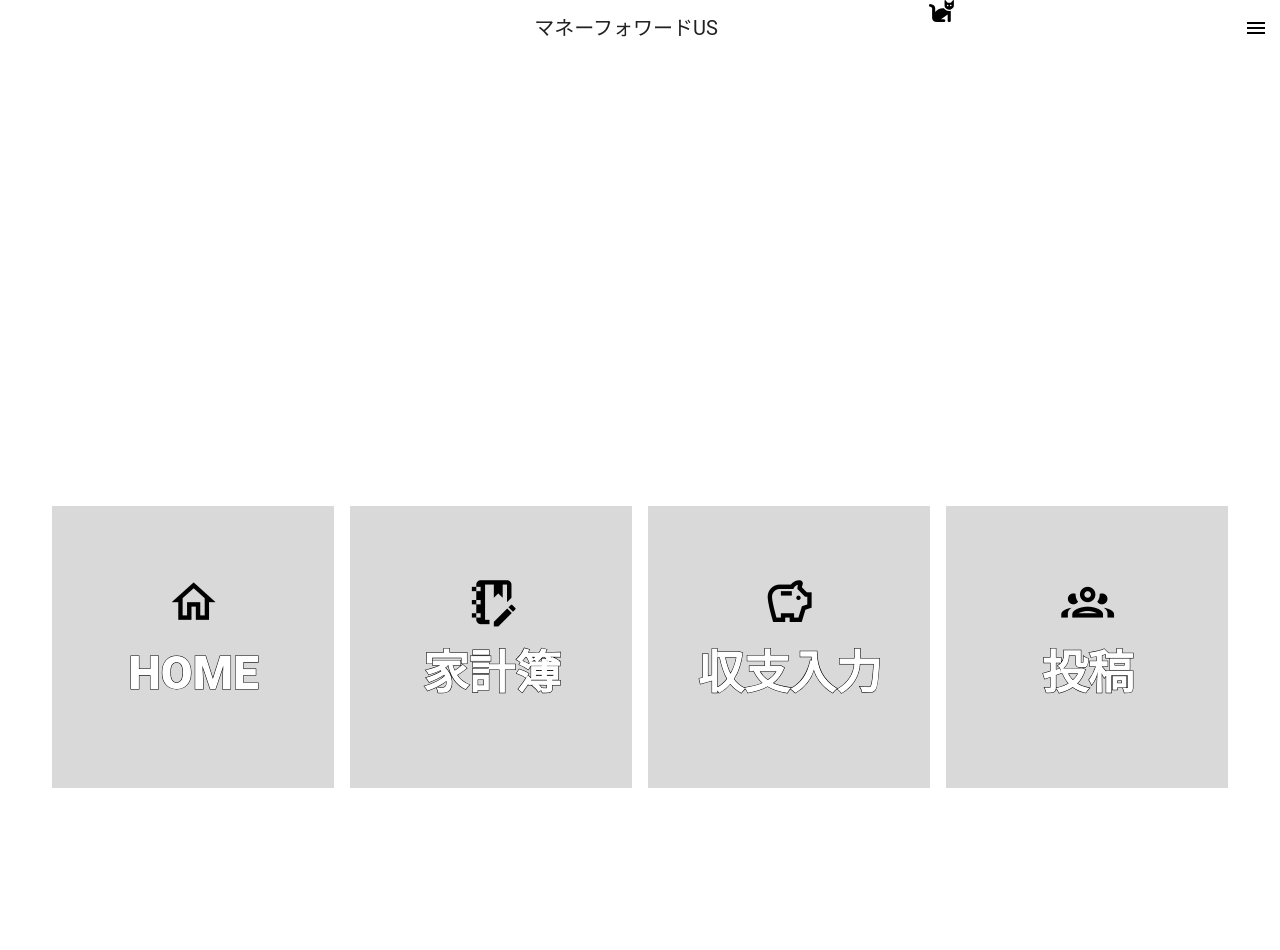
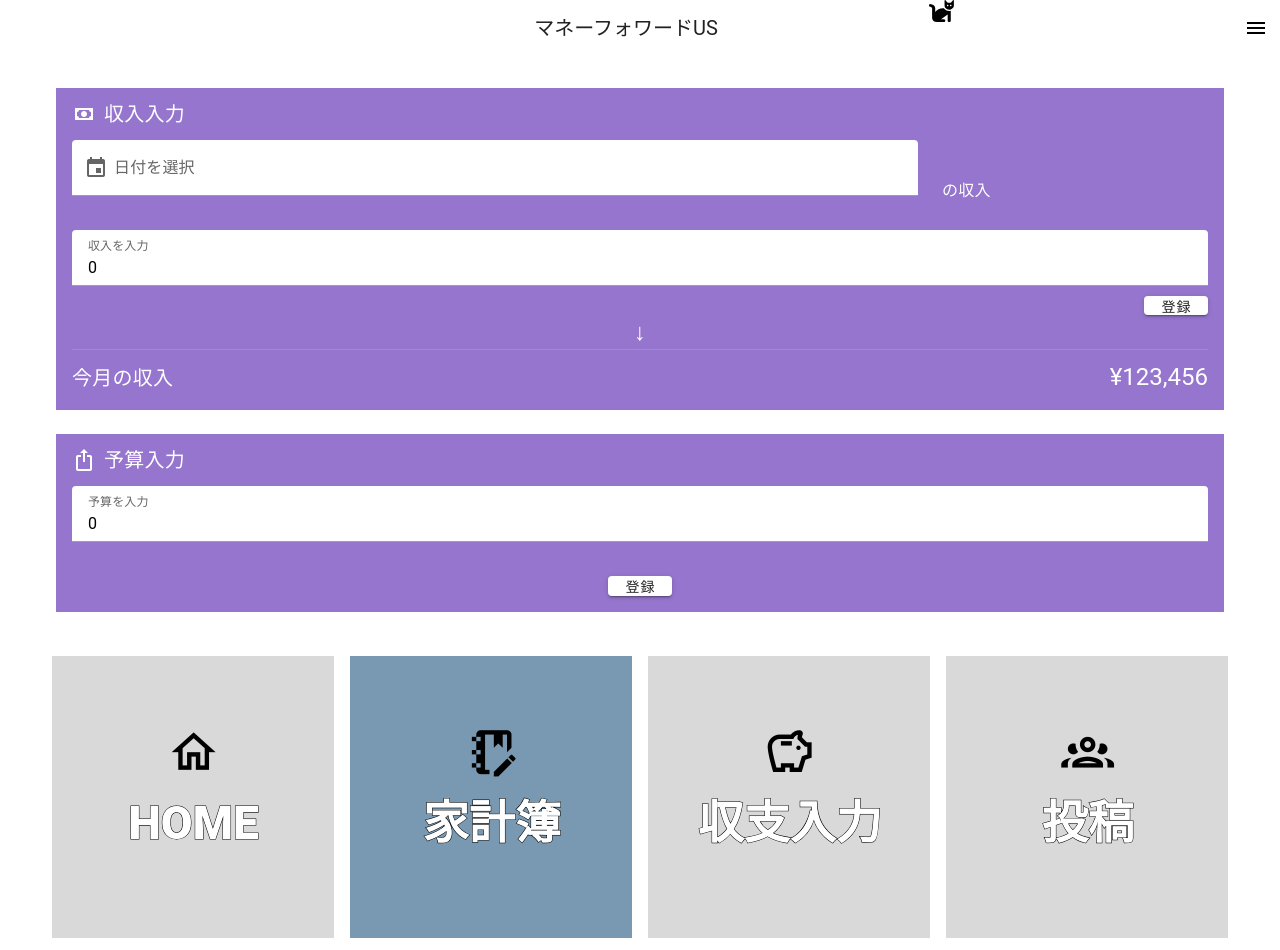
Before and after one commit to mfUS-nitkc/moneyfUS, a Nuxt app in the folder frontend/: page /asset/income in a window 1280 px wide. Before the commit the page ends 800 px from the top, so only its background shows below. Built offline with nearby package versions, Linux system fonts and the light colour scheme.

Commit message:
feat: asset income

```diff
--- /dev/null
+++ b/frontend/src/components/asset/income/card.vue
@@ -0,0 +1,9 @@
+<template>
+  <v-col cols="12">
+    <v-card flat rounded=0 color="deep-purple-lighten-2">
+    <slot />
+    </v-card>
+  </v-col>
+</template>
+<script lang="ts" setup>
+</script>
--- a/frontend/src/components/footer/button.vue
+++ b/frontend/src/components/footer/button.vue
@@ -35,7 +35,7 @@
 const btnClass = computed(() => {
   const classNameAry = ["btn"];
   console.log(props.link)
-  if (props.link === useRoute().fullPath) {
+  if (props.link?.split("/")[1] === useRoute().fullPath.split("/")[1]) {
     classNameAry.push("selected");
   }
   return classNameAry.join(" ");
--- a/frontend/src/components/footer/index.vue
+++ b/frontend/src/components/footer/index.vue
@@ -24,7 +24,7 @@
   },{
     name: '家計簿',
     icon: 'mdi-notebook-edit-outline',
-    link: '/kake',
+    link: '/asset',
   },{
     name: '収支入力',
     icon: 'mdi-piggy-bank-outline',
--- /dev/null
+++ b/frontend/src/components/form/DatePicker.vue
@@ -0,0 +1,50 @@
+<template>
+    <v-menu v-model="menu" :close-on-content-click="false" transition="scale-transition" offset-y min-width="auto">
+      <template v-slot:activator="{ props }">
+        <v-text-field
+          v-bind="props"
+          :model-value="formattedDate"
+          label="日付を選択"
+          readonly
+          prepend-inner-icon="mdi-calendar"
+          bg-color="white"
+        ></v-text-field>
+      </template>
+      <v-date-picker
+        v-model="selectedDate"
+        @update:model-value="emitDate"
+      ></v-date-picker>
+    </v-menu>
+</template>
+
+<script setup lang="ts">
+// 親コンポーネントから受け取る日付
+const props = defineProps<{ modelValue: Date | null }>();
+
+// 親コンポーネントに値を渡す
+const emit = defineEmits<{ (event: 'update:modelValue', value: Date | null): void }>();
+
+// 選択された日付（内部状態）
+const selectedDate = ref<Date | null>(props.modelValue ?? null);
+// メニュー開閉状態
+const menu = ref<boolean>(false);
+
+// `modelValue` が変更されたときに `selectedDate` も更新
+watch(() => props.modelValue, (newValue) => {
+  selectedDate.value = newValue ?? null;
+});
+
+// YYYY-MM-DD → YYYY年MM月DD日 に変換する（`null` チェックを追加）
+const formattedDate = computed(() => {
+  if (!selectedDate.value) return ""; // `null` の場合は空文字
+  const date = selectedDate.value.toLocaleDateString()
+  return date
+});
+
+// 親コンポーネントに値を渡す
+const emitDate = (date: Date | null) => {
+  selectedDate.value = date;
+  emit('update:modelValue', date);
+  menu.value = false; // 日付を選択したらピッカーを閉じる
+};
+</script>
--- a/frontend/src/components/majorButton.vue
+++ b/frontend/src/components/majorButton.vue
@@ -1,6 +1,6 @@
 <template>
   <v-col cols="12">
-    <v-btn :style="buttonStyle" block height="80" @click="handleClick" class="common-button">
+    <v-btn :style="buttonStyle" block height="80" @click="handleClick" class="common-button" :to="link" nuxt>
       <!-- アイコン部分 -->
       <v-icon size="40" class="button-icon" :style="{color: textColor}">{{ icon }}</v-icon>
       <!-- テキスト部分 -->
@@ -17,11 +17,13 @@
  * - icon: ボタン左側に表示するアイコン名
  * - text: ボタンに表示するテキスト
  * - color: ボタンの背景色（例: '#673AB7' や 'blue'）
+ * - link: ボタンのリンク
  */
 const props = defineProps<{
   icon: string
   text: string
   color: string
+  link?: string
 }>()
 
 /**
--- /dev/null
+++ b/frontend/src/libs/amount.ts
@@ -0,0 +1,3 @@
+export function numberToAmountString(amount: number): string {
+  return amount.toLocaleString('ja-JP')
+}
--- /dev/null
+++ b/frontend/src/libs/index.ts
@@ -0,0 +1 @@
+export * from './amount'
--- /dev/null
+++ b/frontend/src/pages/asset/income.vue
@@ -0,0 +1,92 @@
+<template>
+  <v-container>
+    <v-row>
+      <asset-income-card>
+        <v-card-item>
+          <template v-slot:prepend>
+            <v-icon icon="mdi-cash"></v-icon>
+          </template>
+        <v-card-title>
+          収入入力
+        </v-card-title>
+      </v-card-item>
+      <v-card-text>
+        <v-row align="baseline">
+          <v-col cols="9">
+            <FormDatePicker v-model="selectedDate" />
+          </v-col>
+          <v-col cols="3">
+            <div style="font-size:1rem">
+              の収入
+            </div>
+          </v-col>
+        </v-row>
+        <v-row>
+          <v-col class="py-0">
+            <v-text-field v-model="currentInputIncomeAmount" bg-color="white" type="number" label="収入を入力" />
+          </v-col>
+        </v-row>
+        <v-row justify="end" class="mt-0">
+          <v-col cols="auto" class="py-0 d-flex justify-end">
+            <v-btn height="1.2rem" >登録</v-btn>
+          </v-col>
+        </v-row>
+        <v-row>
+          <v-spacer />
+          <div style="font-size: 1.5rem">↓</div>
+          <v-spacer />
+        </v-row>
+        <v-row>
+          <v-col class="py-0">
+            <v-divider></v-divider>
+          </v-col>
+        </v-row>
+        <v-row align="center">
+          <v-col>
+            <div class="text-h6">
+              今月の収入
+            </div>
+          </v-col>
+          <v-col cols="auto" class="d-flex justify-end">
+            <div class="text-h5">
+              ¥{{ numberToAmountString(123456) }}
+            </div>
+            </v-col>
+          </v-row>
+      </v-card-text>
+      </asset-income-card>
+    </v-row>
+    <v-row justify="center">
+      <AssetIncomeCard>
+        <v-card-item>
+          <template v-slot:prepend>
+            <v-icon icon="mdi-export-variant"></v-icon>
+          </template>
+        <v-card-title>
+          予算入力
+        </v-card-title>
+        </v-card-item>
+        <v-card-text>
+          <v-row>
+            <v-col>
+              <v-text-field v-model="currentInputBudgetAmount" bg-color="white" type="number" label="予算を入力" />
+            </v-col>
+        </v-row>
+        <v-row>
+          <v-col class="d-flex justify-center pt-0">
+            <v-btn height="1.2rem" >登録</v-btn>
+          </v-col>
+        </v-row>
+        </v-card-text>
+      </AssetIncomeCard>
+    </v-row>
+  </v-container>
+</template>
+
+<script lang="ts" setup>
+import { numberToAmountString } from '@/libs';
+
+const selectedDate = ref<Date|null>(null)
+const currentInputIncomeAmount = ref<number>(0)
+const currentInputBudgetAmount = ref<number>(0)
+</script>
--- /dev/null
+++ b/frontend/src/pages/asset/index.vue
@@ -0,0 +1,26 @@
+<template>
+  <MajorButton v-for="(elm, i) in elements" :key="i" :icon="elm.icon" :text="elm.text" :color="elm.color" :link="elm.link" />
+</template>
+
+<script lang="ts" setup>
+const elements = [
+  {
+    "icon": "mdi-account",
+    "text": "収入入力・予算入力",
+    "color": "#82328F",
+    "link": "/asset/income"
+  },
+  {
+    "icon": "mdi-keyboard-outline",
+    "text": "手動で入力",
+    "color": "#78AEB1",
+    "link": "/asset/hand"
+  },
+  {
+    "icon": "mdi-cash-multiple",
+    "text": "割り勘・貸し借り",
+    "color": "#83B178",
+    "link": "/asset/lend"
+  }
+]
+</script>
```
